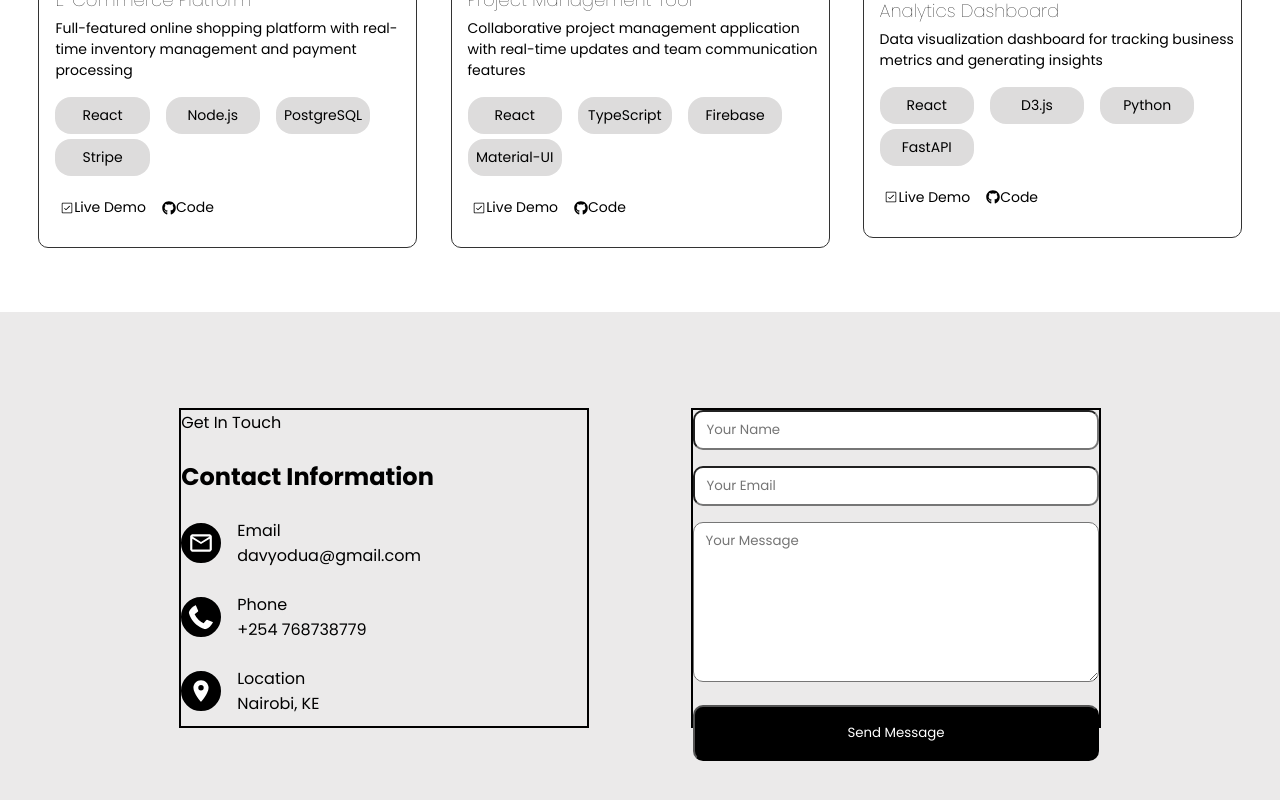
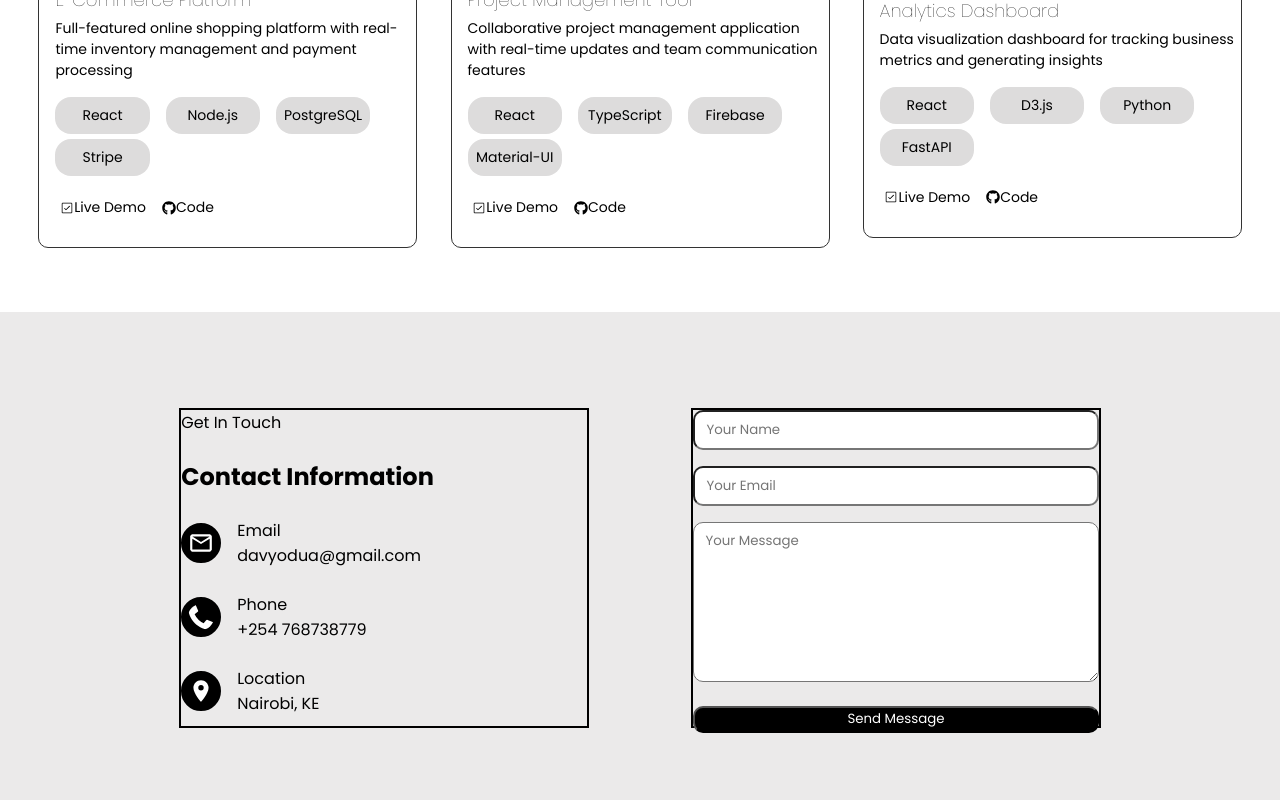
Before and after one commit to davy-odua/Resume., a React (Vite) app: page / in a window 1280 px wide. Shown: the part 2200-3000 px from the top of the page. Built offline with nearby package versions, Linux system fonts and the light colour scheme.

Commit message:
added elements

```diff
--- a/src/components/components.css
+++ b/src/components/components.css
@@ -231,5 +231,5 @@
     background-color: #000;
     color: #fff;
     border-radius: 10px;
-    padding: 1rem 0;
+    padding: 0.1rem 0;
 }
```
